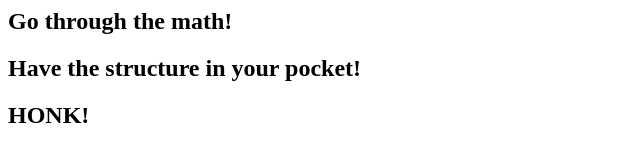
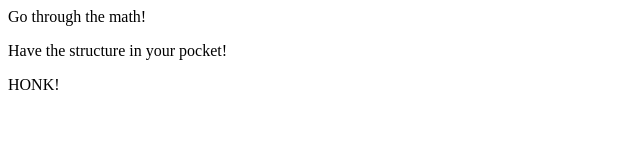
Before and after one commit to s57yao/s57yao.github.io, a plain HTML site: page index.html in a window 1280 px wide. Shown: the whole page, without its empty margins (0-640 px from the left). Drawn offline with Linux system fonts and the light colour scheme.

Commit message:
Update index.html

```diff
--- a/index.html
+++ b/index.html
@@ -3,8 +3,9 @@
         ys_at_loo
     </title>
     <body>
-        <h2>Go through the math!</h2>
-        <h2>Have the structure in your pocket!</h2>
-        <h2>HONK!</h2>
+        <p>Go through the math!</p>
+        <p>Have the structure in your pocket!</p>
+        <p>HONK!</p>
+        <br><br>
     </body>
 </html>
```
